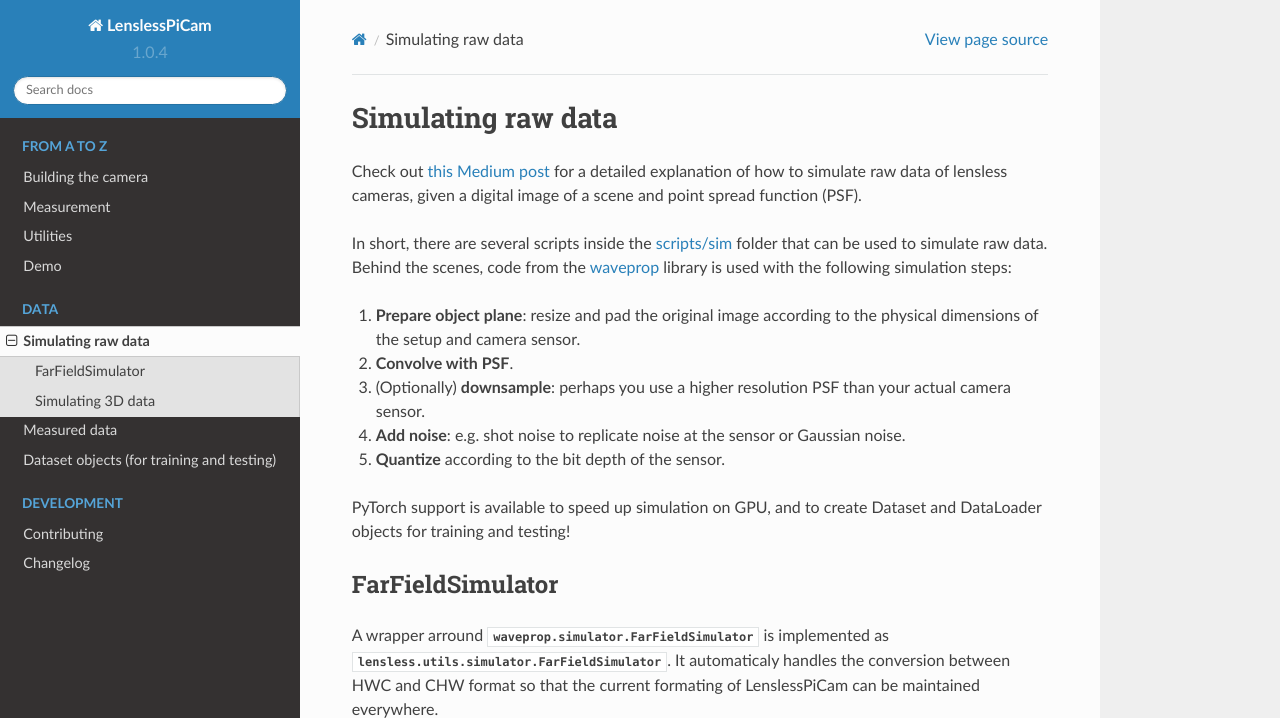
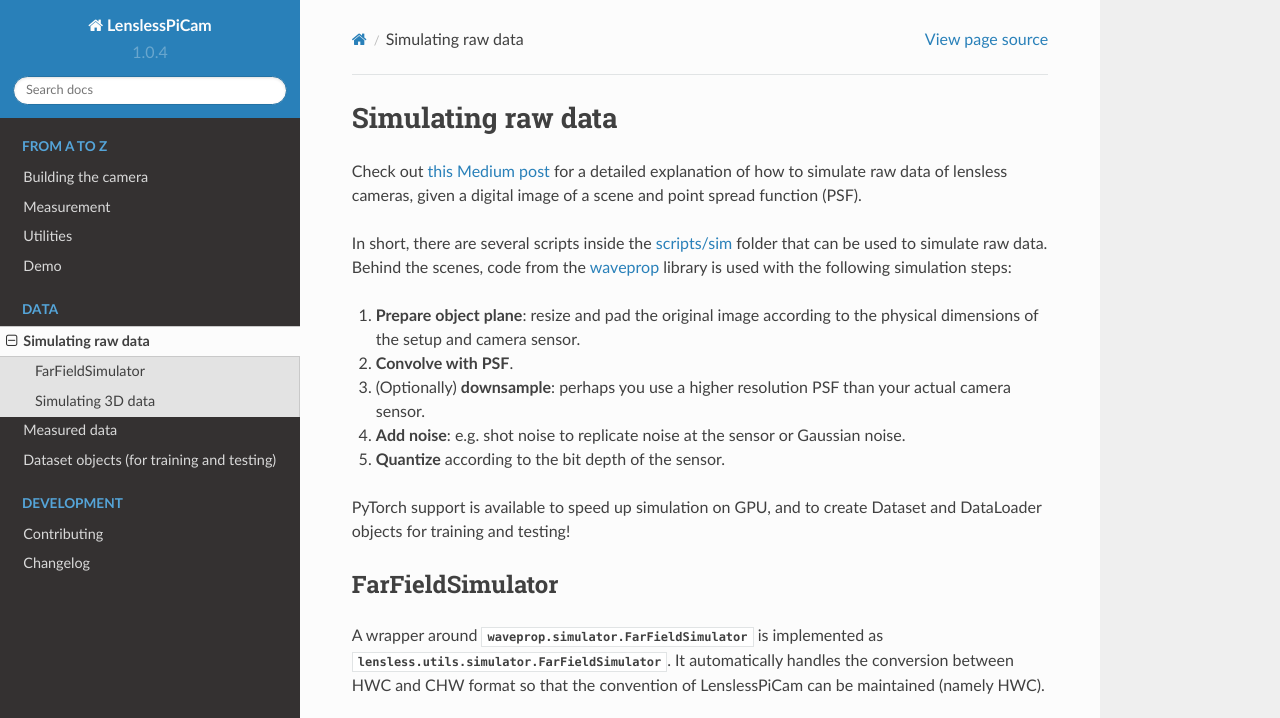
Before and after one commit to LCAV/LenslessPiCam, a Sphinx documentation site: the page built from docs/source/simulation.rst, in a window 1280 px wide and 1379 px high, cut to the strip 0-718 px from the top of the window. Built offline with Sphinx 7.4.7 and the Read the Docs theme 2.0.0, drawn with Linux system fonts in a browser that asks for light colours.

Commit message:
FIx typos.

```diff
--- a/docs/source/simulation.rst
+++ b/docs/source/simulation.rst
@@ -19,8 +19,8 @@ PyTorch support is available to speed up simulation on GPU, and to create Datase
 FarFieldSimulator
 ------------------
 
-A wrapper arround :py:class:`waveprop.simulator.FarFieldSimulator` is implemented as :py:class:`lensless.utils.simulator.FarFieldSimulator`.
-It automaticaly handles the conversion between HWC and CHW format so that the current formating of LenslessPiCam can be maintained everywhere.
+A wrapper around :py:class:`waveprop.simulator.FarFieldSimulator` is implemented as :py:class:`lensless.utils.simulator.FarFieldSimulator`.
+It automatically handles the conversion between HWC and CHW format so that the convention of LenslessPiCam can be maintained (namely HWC).
 
 
 .. autoclass:: lensless.utils.simulator.FarFieldSimulator
```
Also changed, not shown: 1 other file.
